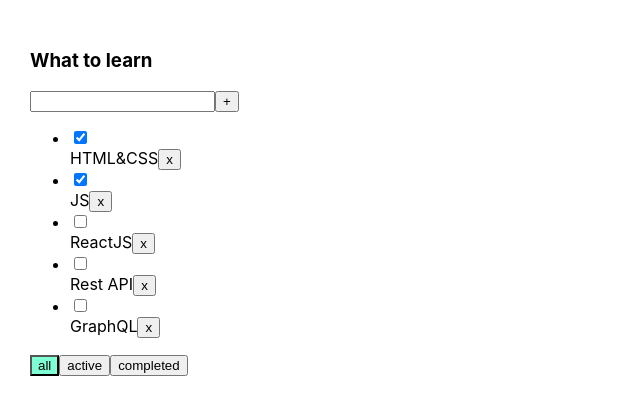
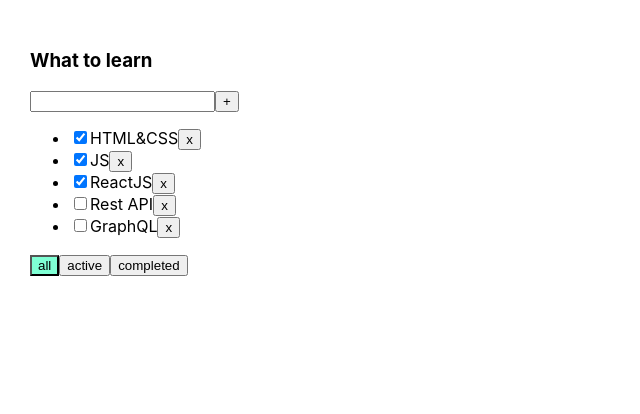
Before and after one commit to DmitriyKaplan28/todolist, a React (Create React App) app: page / in a window 1280 px wide. Shown: the top 414 px of the page, without its empty margins (0-640 px from the left). Built offline with nearby package versions, Linux system fonts and the light colour scheme.

Commit message:
after 4 made by Igor

```diff
--- a/src/App.tsx
+++ b/src/App.tsx
@@ -1,18 +1,18 @@
 import React, {useState} from 'react';
 import './App.css';
 import {Todolist} from './Todolist';
-import { v1 } from 'uuid';
+import {v1} from 'uuid';
 
 export type FilterValuesType = "all" | "active" | "completed";
 
 function App() {
 
     let [tasks, setTasks] = useState([
-        { id: v1(), title: "HTML&CSS", isDone: true },
-        { id: v1(), title: "JS", isDone: true },
-        { id: v1(), title: "ReactJS", isDone: false },
-        { id: v1(), title: "Rest API", isDone: false },
-        { id: v1(), title: "GraphQL", isDone: false },
+        {id: v1(), title: "HTML&CSS", isDone: true},
+        {id: v1(), title: "JS", isDone: true},
+        {id: v1(), title: "ReactJS", isDone: true},
+        {id: v1(), title: "Rest API", isDone: false},
+        {id: v1(), title: "GraphQL", isDone: false},
     ]);
 
     function removeTask(id: string) {
@@ -21,13 +21,19 @@
     }
 
     function addTask(title: string) {
-        let task = { id: v1(), title: title, isDone: false };
+        let task = {id: v1(), title: title, isDone: false};
         let newTasks = [task, ...tasks];
         setTasks(newTasks);
     }
 
-    const checkBoxChange = (currentID: string, checkedValue: boolean) => {
-        setTasks(tasks.map(el => el.id === currentID ? {...el, isDone: checkedValue} : el));
+    const CheckBoxChange = (currentID: string, checkedValue: boolean) => {
+         setTasks(tasks.map(el => el.id === currentID ? {...el, isDone: checkedValue} : el))
+
+        // let curentask = tasks.find(t => t.id === currentID);
+        // if(curentask){
+        //     curentask.isDone = chekedValue;
+        //     setTasks([...tasks]);
+        // }
     }
 
     let [filter, setFilter] = useState<FilterValuesType>("all");
@@ -46,7 +52,6 @@
     }
 
 
-
     return (
         <div className="App">
             <Todolist title="What to learn"
@@ -54,7 +59,7 @@
                       removeTask={removeTask}
                       changeFilter={changeFilter}
                       addTask={addTask}
-                      checkBoxChange={checkBoxChange}
+                      CheckBoxChange={CheckBoxChange}
                       filter={filter}
             />
         </div>
--- a/src/Todolist.module.css
+++ b/src/Todolist.module.css
@@ -1,5 +1,5 @@
 .error {
-    border: red 1px solid;
+    border: red 3px solid;
 }
 
 .errorMessage {
--- a/src/Todolist.tsx
+++ b/src/Todolist.tsx
@@ -16,7 +16,7 @@
     removeTask: (taskId: string) => void
     changeFilter: (value: FilterValuesType) => void
     addTask: (title: string) => void
-    checkBoxChange: (currentID: string, checkedValue: boolean) => void
+    CheckBoxChange: (currentID: string, chekedValue: boolean) => void
     filter: FilterValuesType
 }
 
@@ -45,27 +45,24 @@
         }
     }
 
-    const onAllClickHandler = () => props.changeFilter("all");
-    const onActiveClickHandler = () => props.changeFilter("active");
-    const onCompletedClickHandler = () => props.changeFilter("completed");
 
-    /*const CheckBoxChangeHandler = (tID: string, checkedValue: boolean) => {
-        props.checkBoxChange(tID, checkedValue)
-    }*/
-    /*const CheckBoxChangeHandler =(tID: string, checkedValue:boolean) => {
-        props.checkBoxChange(tID, checkedValue)
-    }
-*/
+    // const CheckBoxChangeHandler = (tID: string, chekedValue: boolean) => {
+    //     props.CheckBoxChange(tID, chekedValue)
+    // }
+
     const changeFilterHandler = (filterValue: FilterValuesType) => {
         props.changeFilter(filterValue)
     }
-    const onClickHandler = (tID: string) => props.removeTask(tID);
 
+    const onClickHandler = (tID: string) => props.removeTask(tID)
+
+    // const CheckBoxHandler=(tID:string,checkedValue:boolean)=>{
+    //     props.CheckBoxChange(tID, checkedValue)
+    // }
 
     return <div>
         <h3>{props.title}</h3>
         <div>
-
             <input
                 className={error ? styles.error : ''}
                 value={title}
@@ -73,21 +70,18 @@
                 onKeyPress={onKeyPressHandler}
             />
             <button onClick={addTask}>+</button>
-
         </div>
-        {error && <div className={styles.errorMessage}>Title is required!</div>}
+        {error && <div className={styles.errorMessage}>Title is required</div>}
         <ul>
             {
                 props.tasks.map(t => {
-
-                    /*const onClickHandler = () => props.removeTask(t.id)*/
-                    const CheckBoxChangeHandler =(checkedValue:boolean) => {
-                        props.checkBoxChange(t.id, checkedValue)
+                    const CheckBoxHandler=(checkedValue:boolean)=>{
+                        props.CheckBoxChange(t.id, checkedValue)
                     }
                     return <li key={t.id}>
-                        <CheckBox isDone={t.isDone} callBack={CheckBoxChangeHandler}/>
-                        {/*<input type="checkbox" checked={t.isDone}
-                               onChange={(event) => CheckBoxChangeHandler(t.id, event.currentTarget.checked)}/>*/}
+                        <CheckBox isDone={t.isDone} callBack={CheckBoxHandler}/>
+                        {/*<input type="checkbox" checked={t.isDone}*/}
+                        {/*       onChange={(event) => CheckBoxChangeHandler(t.id, event.currentTarget.checked)}/>*/}
                         <span>{t.title}</span>
                         <button onClick={() => onClickHandler(t.id)}>x</button>
                     </li>
@@ -95,16 +89,13 @@
             }
         </ul>
         <div>
-            {/*<button className={props.filter === "all" ? styles.activeFilter : ''} onClick={onAllClickHandler}>All</button>
-            <button className={props.filter === "active" ? styles.activeFilter : ''} onClick={onActiveClickHandler}>Active</button>
-            <button className={props.filter === "completed" ? styles.activeFilter : ''} onClick={onCompletedClickHandler}>Completed</button>*/}
 
-            <Button className={props.filter === "all" ? styles.activeFilter : ''} name={'all'}
-                    callBack={() => changeFilterHandler('all')}/>
-            <Button className={props.filter === "active" ? styles.activeFilter : ''} name={'active'}
-                    callBack={() => changeFilterHandler('active')}/>
-            <Button className={props.filter === "completed" ? styles.activeFilter : ''} name={'completed'}
-                    callBack={() => changeFilterHandler('completed')}/>
+            <Button name={'all'} callBack={() => changeFilterHandler('all')}
+                    className={props.filter === 'all' ? styles.activeFilter : ''}/>
+            <Button name={'active'} callBack={() => changeFilterHandler('active')}
+                    className={props.filter === 'active' ? styles.activeFilter : ''}/>
+            <Button name={'completed'} callBack={() => changeFilterHandler('completed')}
+                    className={props.filter === 'completed' ? styles.activeFilter : ''}/>
         </div>
     </div>
 }
--- a/src/components/Button.tsx
+++ b/src/components/Button.tsx
@@ -1,17 +1,19 @@
 import React from 'react';
-import styles from "../Todolist.module.css";
+import {inspect} from "util";
+import styles from './../Todolist.module.css'
 
-type ButtonType = {
-    name: string
-    callBack: ()=>void
+type ButtonPropsType = {
+    name: string,
+    callBack: () => void
     className?: string
 }
 
-export const Button = (props:ButtonType) => {
-    const onClickHandler=() => {
-props.callBack()
+export const Button = (props: ButtonPropsType) => {
+
+    const onClickHandler = () => {
+        props.callBack()
     }
     return (
         <button className={props.className} onClick={onClickHandler}>{props.name}</button>
-    )
-}
+    );
+};
--- a/src/components/CheckBox.tsx
+++ b/src/components/CheckBox.tsx
@@ -1,16 +1,16 @@
 import React, {ChangeEvent} from 'react';
 
-type PropsType = {
+type PropsType={
     isDone:boolean
-    callBack: (checkedValue: boolean) => void
+    callBack:(checkedValue: boolean)=>void
 }
 
 export const CheckBox = (props:PropsType) => {
-  const onChangeHandler =(event: ChangeEvent<HTMLInputElement>) => {
-     props.callBack(event.currentTarget.checked)
-  }
-    return <div>
-      <input type="checkbox" checked={props.isDone}
-             onChange={onChangeHandler}/>
-  </div>
-}
+    const onChangeHandler=(event:ChangeEvent<HTMLInputElement>)=>{
+        props.callBack(event.currentTarget.checked)
+    }
+    return (
+        <input type="checkbox" checked={props.isDone}
+               onChange={ onChangeHandler}/>
+    );
+};
```
Also changed, not shown: src/App.css (line endings or trailing spaces).
